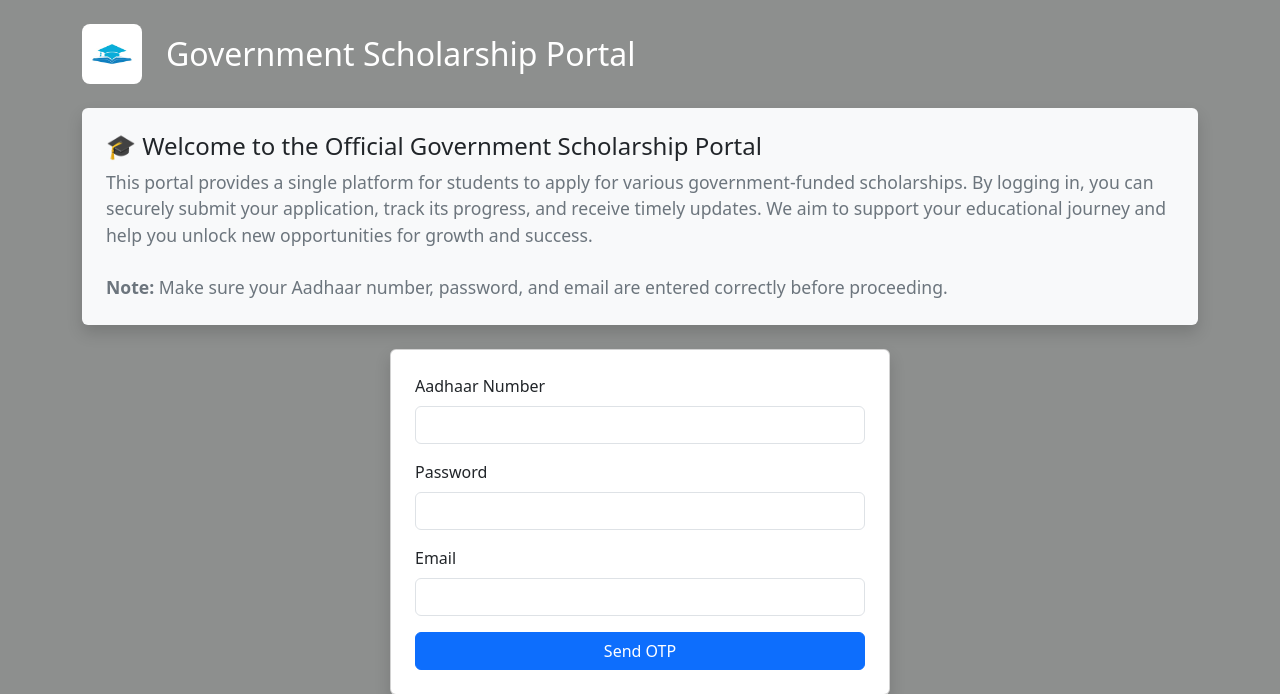
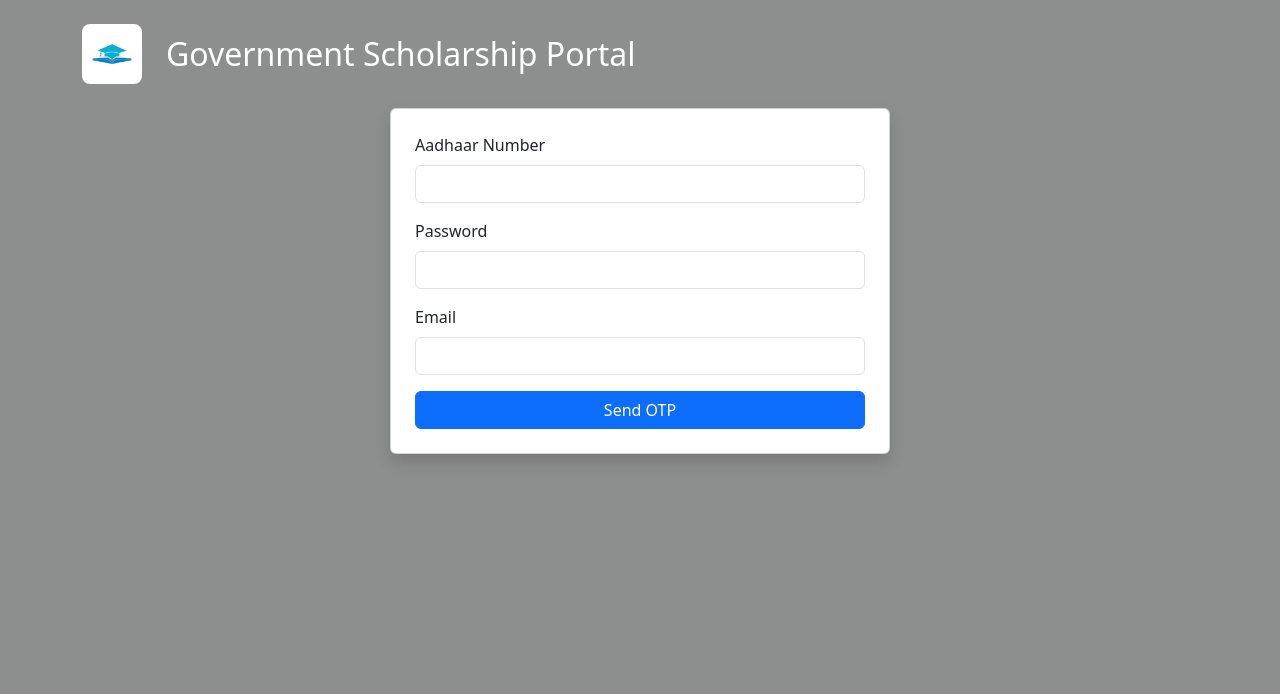
Before and after one commit to harshalbais/HCIproject1, a Flask app: page /login in a window 1280 px wide. Shown: the top 694 px of the page. Run offline with Flask 3, Linux system fonts and the light colour scheme.

Commit message:
Update login.html

```diff
--- a/templates/login.html
+++ b/templates/login.html
@@ -1,11 +1,19 @@
 <!DOCTYPE html>
 <html lang="en">
 <head>
+  <meta charset="UTF-8">
   <title>Scholarship Login</title>
-  <link rel="stylesheet" href="https://cdn.jsdelivr.net/npm/bootstrap@5.3.0/dist/css/bootstrap.min.css">
+  <meta name="viewport" content="width=device-width, initial-scale=1">
+  <link
+    rel="stylesheet"
+    href="https://cdn.jsdelivr.net/npm/bootstrap@5.3.0/dist/css/bootstrap.min.css"
+  >
+  <script
+    src="https://cdn.jsdelivr.net/npm/bootstrap@5.3.0/dist/js/bootstrap.bundle.min.js"
+    defer>
+  </script>
 </head>
-
-<body style="background-color:#8d8f8e">
+<body style="background-color: #8d8f8e;">
   <div class="container mt-4">
 
     <!-- Logo and Title -->
@@ -18,26 +26,9 @@
       </div>
     </div>
 
-    <!-- Welcome Box -->
-    <div class="bg-light p-4 rounded shadow mb-4" style="max-width: 100%;">
-      <h4 class="text-dark">🎓 Welcome to the Official Government Scholarship Portal</h4>
-      <p class="text-secondary mb-0" style="font-size: 1.1rem;">
-        This portal provides a single platform for students to apply for various government-funded scholarships.
-        By logging in, you can securely submit your application, track its progress, and receive timely updates.
-        We aim to support your educational journey and help you unlock new opportunities for growth and success.
-        <br><br>
-        <strong>Note:</strong> Make sure your Aadhaar number, password, and email are entered correctly before proceeding.
-      </p>
-    </div>
 
-    <!-- Flash Message -->
-    {% with messages = get_flashed_messages() %}
-      {% if messages %}
-        <div class="alert alert-danger mx-auto" style="max-width: 500px;">{{ messages[0] }}</div>
-      {% endif %}
-    {% endwith %}
 
-    <!-- Login Card -->
+<!-- Login Form -->
     <div class="card p-4 mx-auto shadow" style="max-width: 500px;">
       <form method="POST">
         <div class="mb-3">
@@ -55,7 +46,7 @@
         <button type="submit" class="btn btn-primary w-100">Send OTP</button>
       </form>
     </div>
+</div>
 
-  </div>
 </body>
 </html>
```
